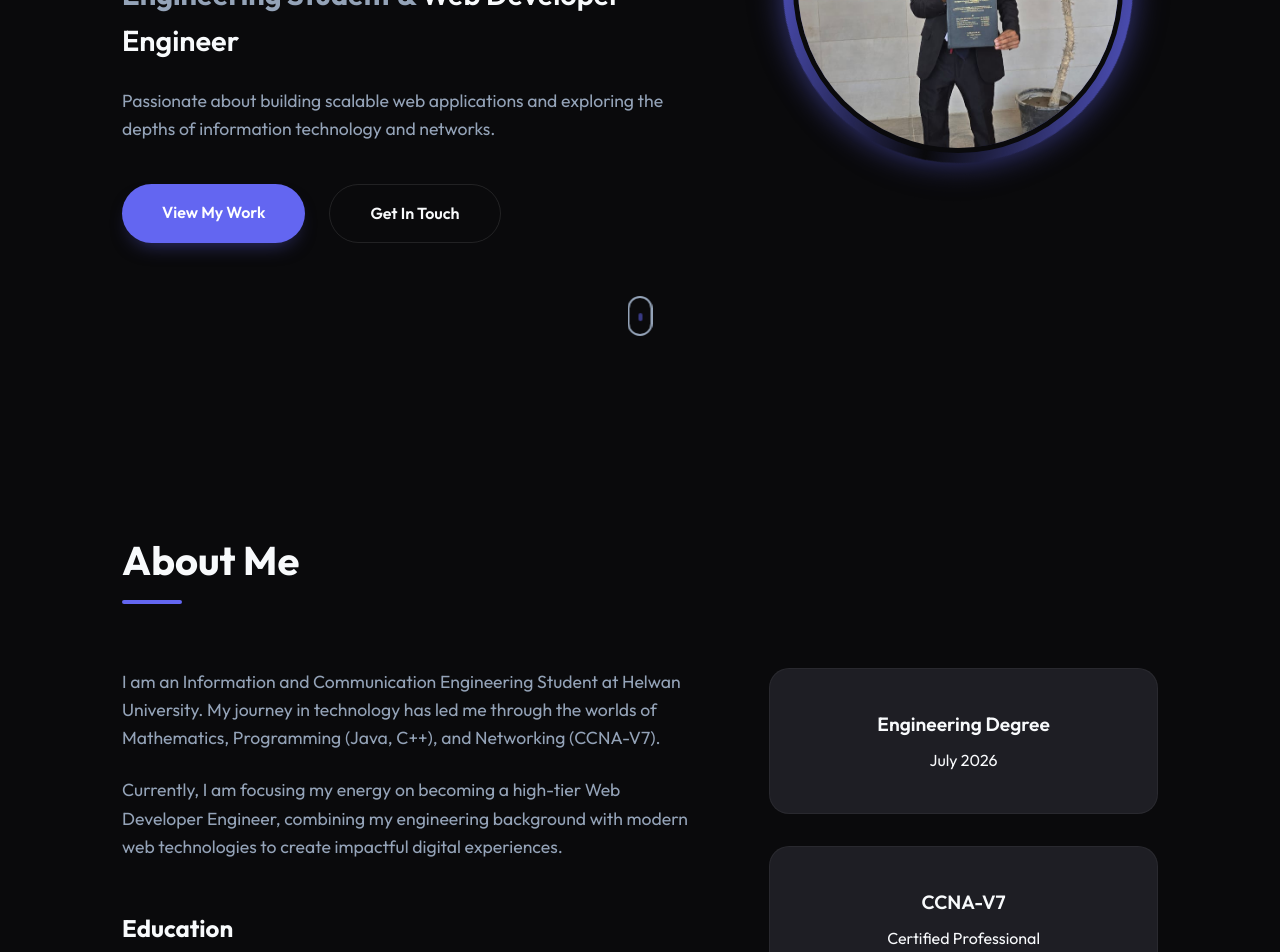
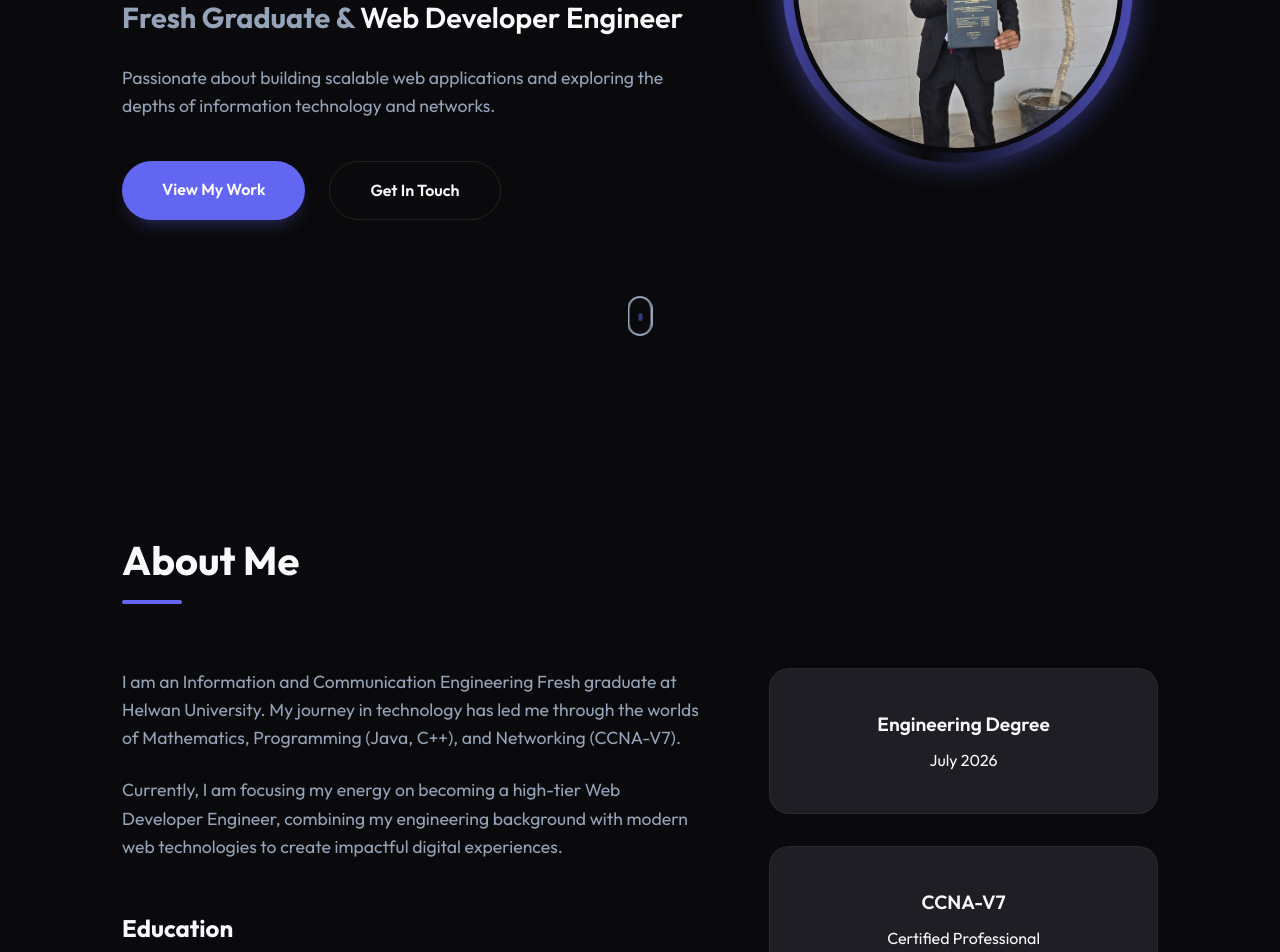
Before and after one commit to Mohamed-august/Portfolio, a plain HTML site: page index.html in a window 1280 px wide. Shown: the part 432-1384 px from the top of the page. Drawn offline with Linux system fonts and the light colour scheme; some icons are missing.

Commit message:
Updating current position

```diff
--- a/index.html
+++ b/index.html
@@ -3,8 +3,8 @@
 <head>
     <meta charset="UTF-8">
     <meta name="viewport" content="width=device-width, initial-scale=1.0">
-    <title>Mohamed Hossam | Engineering Student & Web Developer</title>
-    <meta name="description" content="Portfolio of Mohamed Hossam, an Engineering Student and aspiring Web Developer specialized in Java, React, and Networking.">
+    <title>Mohamed Hossam | Engineering Fresh Graduate & Web Developer</title>
+    <meta name="description" content="Portfolio of Mohamed Hossam, an Engineering Fresh Graduate and aspiring Web Developer specialized in Java, React, and Networking.">
     <link rel="stylesheet" href="style.css">
     <link rel="preconnect" href="https://fonts.googleapis.com">
     <link rel="preconnect" href="https://fonts.gstatic.com" crossorigin>
@@ -33,7 +33,7 @@
             <div class="hero-content">
                 <h2 class="fade-in">Hi, I'm</h2>
                 <h1 class="fade-in delay-1">Mohamed Hossam</h1>
-                <h3 class="fade-in delay-2">Engineering Student & <span>Web Developer Engineer</span></h3>
+                <h3 class="fade-in delay-2">Fresh Graduate & <span>Web Developer Engineer</span></h3>
                 <p class="fade-in delay-3">Passionate about building scalable web applications and exploring the depths of information technology and networks.</p>
                 <div class="cta-group fade-in delay-4">
                     <a href="#projects" class="btn primary">View My Work</a>
@@ -59,7 +59,7 @@
             </div>
             <div class="about-grid">
                 <div class="about-text">
-                    <p>I am an Information and Communication Engineering Student at Helwan University. My journey in technology has led me through the worlds of Mathematics, Programming (Java, C++), and Networking (CCNA-V7).</p>
+                    <p>I am an Information and Communication Engineering Fresh graduate at Helwan University. My journey in technology has led me through the worlds of Mathematics, Programming (Java, C++), and Networking (CCNA-V7).</p>
                     <p>Currently, I am focusing my energy on becoming a high-tier Web Developer Engineer, combining my engineering background with modern web technologies to create impactful digital experiences.</p>
 
                     <div class="education-box">
```
